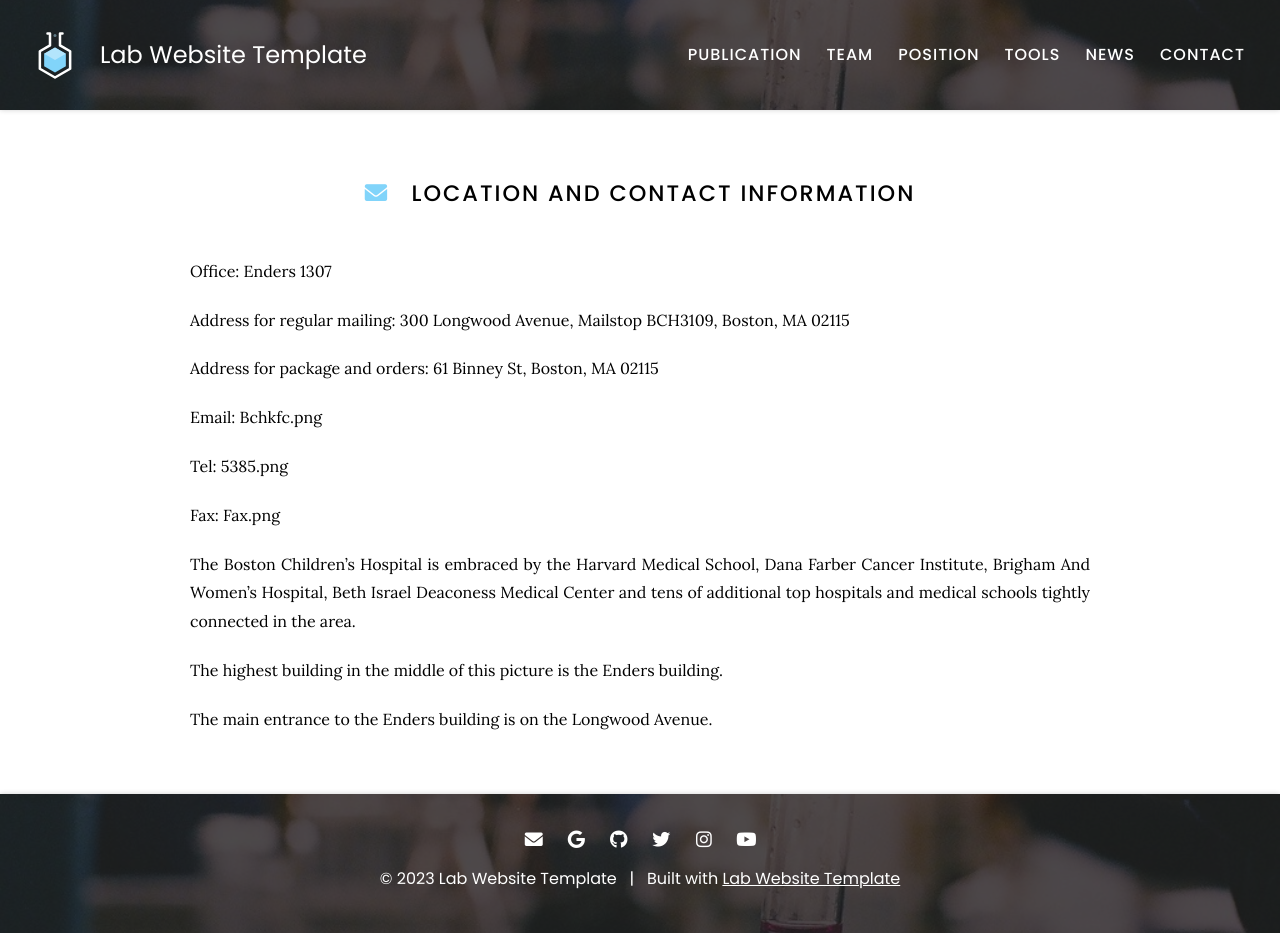
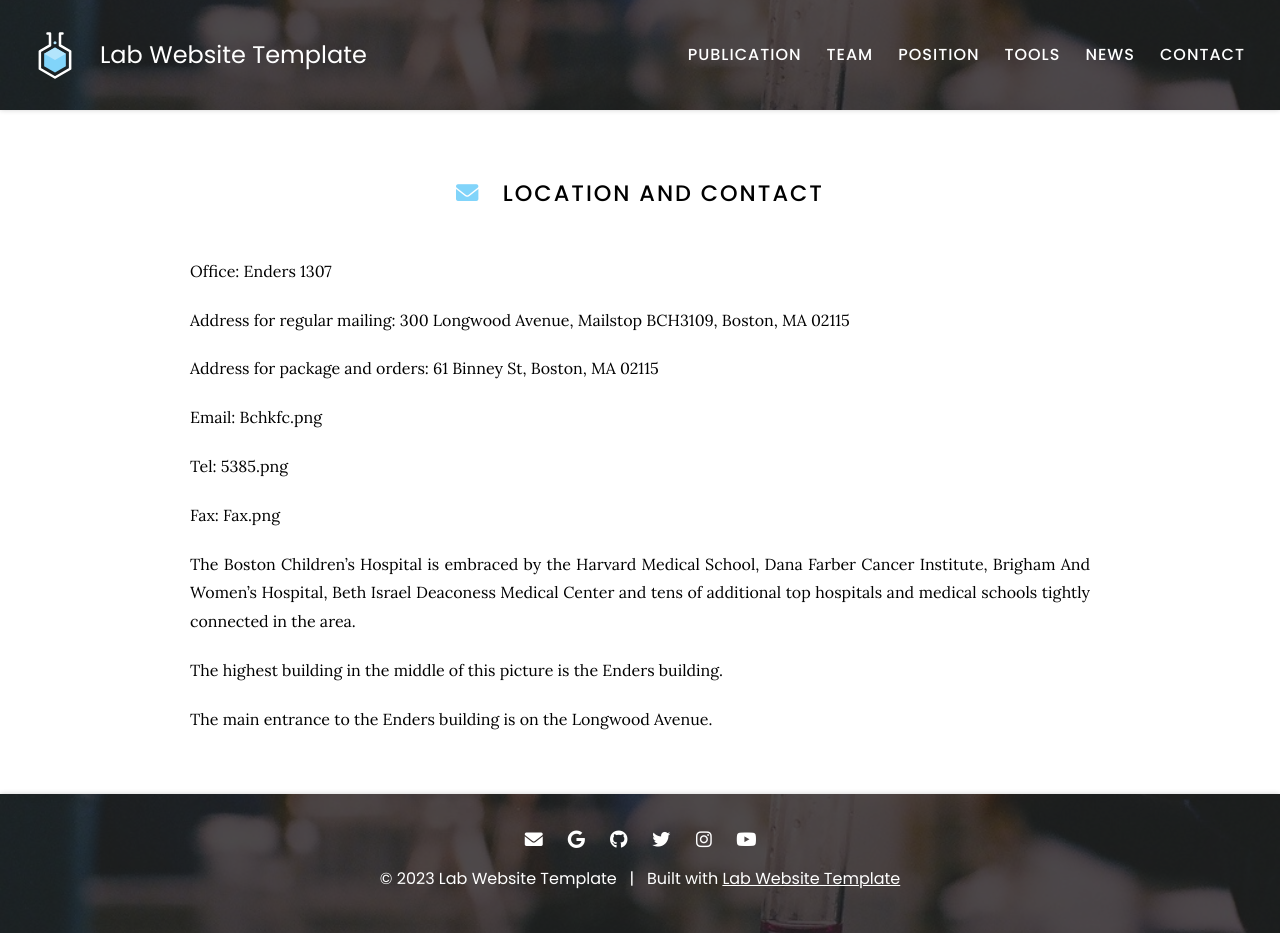
Before and after one commit to kaifuchenlab/kaifuchenlab.github.io, a Jekyll site: the page built from contact/index.md, in a window 1280 px wide. Built offline with Jekyll 4.4.1, drawn with Linux system fonts in a browser that asks for light colours.

Commit message:
Update index.md

```diff
--- a/contact/index.md
+++ b/contact/index.md
@@ -5,7 +5,7 @@ nav:
   tooltip: Email, address, and location
 ---
 
-# <i class="fas fa-envelope"></i>Location and Contact Information
+# <i class="fas fa-envelope"></i>Location and Contact
 Office: Enders 1307
 
 Address for regular mailing:
```
